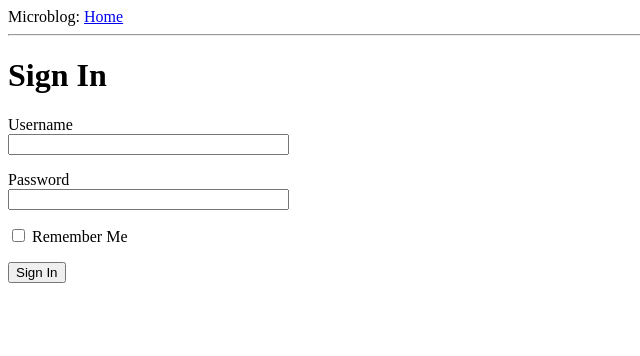
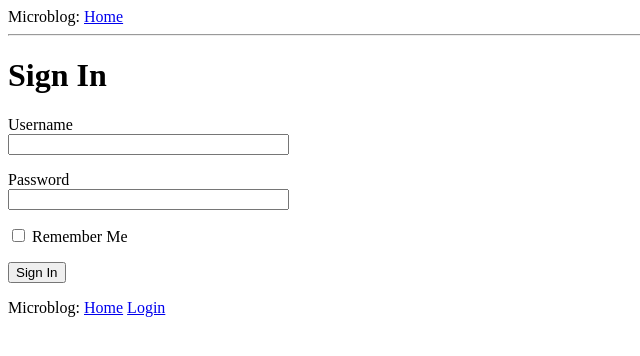
Before and after one commit to LuisFilipeAraujo/flask, a Flask app: page /login in a window 1280 px wide. Shown: the top 356 px of the page, without its empty margins (0-640 px from the left). Run offline with Flask 2, Linux system fonts and the light colour scheme.

Commit message:
links to login in navigation bar

```diff
--- a/app/templates/login.html
+++ b/app/templates/login.html
@@ -15,4 +15,10 @@
         <p>{{ form.remember_me() }} {{ form.remember_me.label }}</p>
         <p>{{ form.submit() }}</p>
     </form>
+
+    <div>
+        Microblog:
+        <a href="/index">Home</a>
+        <a href="/login">Login</a>
+    </div>
 {% endblock %}
```
